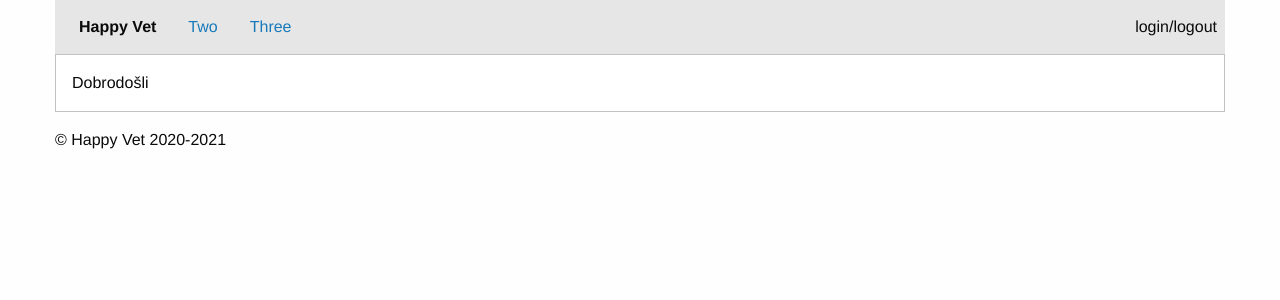
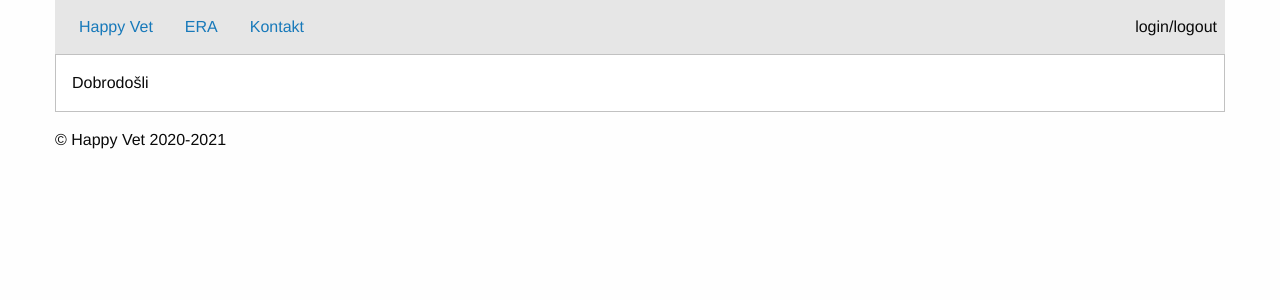
Before and after one commit to KingCro86/veterina, a PHP site: page / in a window 1280 px wide. Shown: the top 300 px of the page. Run offline with PHP 8.4, Linux system fonts and the light colour scheme.

Commit message:
Javne stranice

```diff
--- a/app/controller/IndexController.php
+++ b/app/controller/IndexController.php
@@ -4,15 +4,17 @@ class IndexController  extends Controller
 {
     public function index()
     {
-        $this->view->render('index',[
-            'rezultat'=>2+2,
-            'drugi'=>'ttt'
-        ]);
+        $this->view->render('index');
 
     }
 
-    public function drugo()
+    public function era()
     {
-        $this->view->render('drugo');
+        $this->view->render('era');
+    }
+
+    public function kontakt()
+    {
+        $this->view->render('kontakt');
     }
 }
--- /dev/null
+++ b/app/view/era.phtml
@@ -0,0 +1 @@
+Tu dođe ERA
--- /dev/null
+++ b/app/view/kontakt.phtml
@@ -0,0 +1 @@
+Tu dođe Kontakt
--- a/app/view/predlozak/izbornik.phtml
+++ b/app/view/predlozak/izbornik.phtml
@@ -6,9 +6,13 @@
 <div class="top-bar" id="responsive-menu">
   <div class="top-bar-left">
     <ul class="dropdown menu" data-dropdown-menu>
-      <li class="menu-text"><?=App::config('nazivApp')?></li>
-      <li><a href="#0">Two</a></li>
-      <li><a href="#0">Three</a></li>
+    <li>
+        <a href="<?=App::config('url')?>">
+            <?=App::config('nazivApp')?>
+        </a>
+      </li>
+      <li><a href="<?=App::config('url')?>index/era">ERA</a></li>
+      <li><a href="<?=App::config('url')?>index/kontakt">Kontakt</a></li>
     </ul>
   </div>
   <div class="top-bar-right">
```
